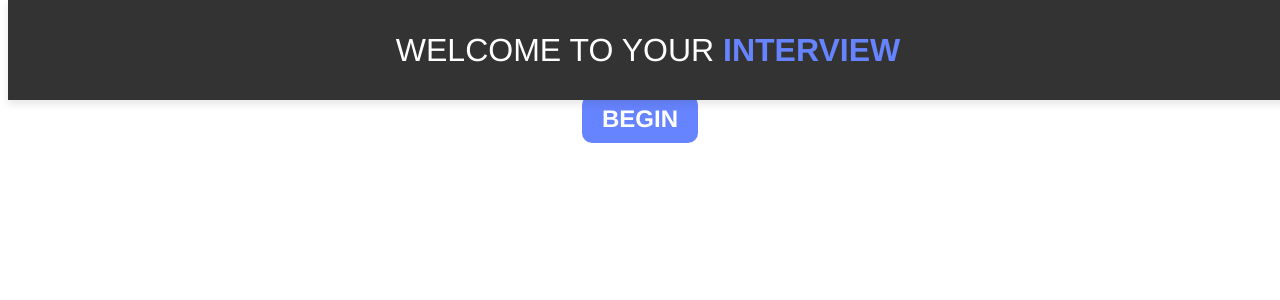
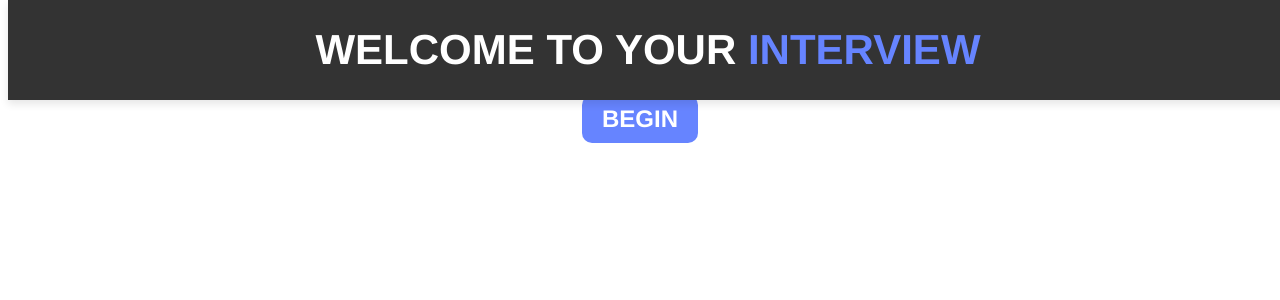
Before and after one commit to surajroyyy/ai-interview, a React (Create React App) app: page / in a window 1280 px wide. Shown: the top 300 px of the page. Built offline with nearby package versions, Linux system fonts and the light colour scheme.

Commit message:
Some small styling changes to chat log

```diff
--- a/src/index.css
+++ b/src/index.css
@@ -16,11 +16,12 @@ header {
   justify-content: center;
   box-shadow: 0 4px 8px rgba(0, 0, 0, 0.1);
   z-index: 1000;
+  font-size: 21px;
 }
 
 .title {
   text-transform: uppercase;
-  font-weight: 200;
+  font-weight: 900;
 }
 
 .interview {
```
